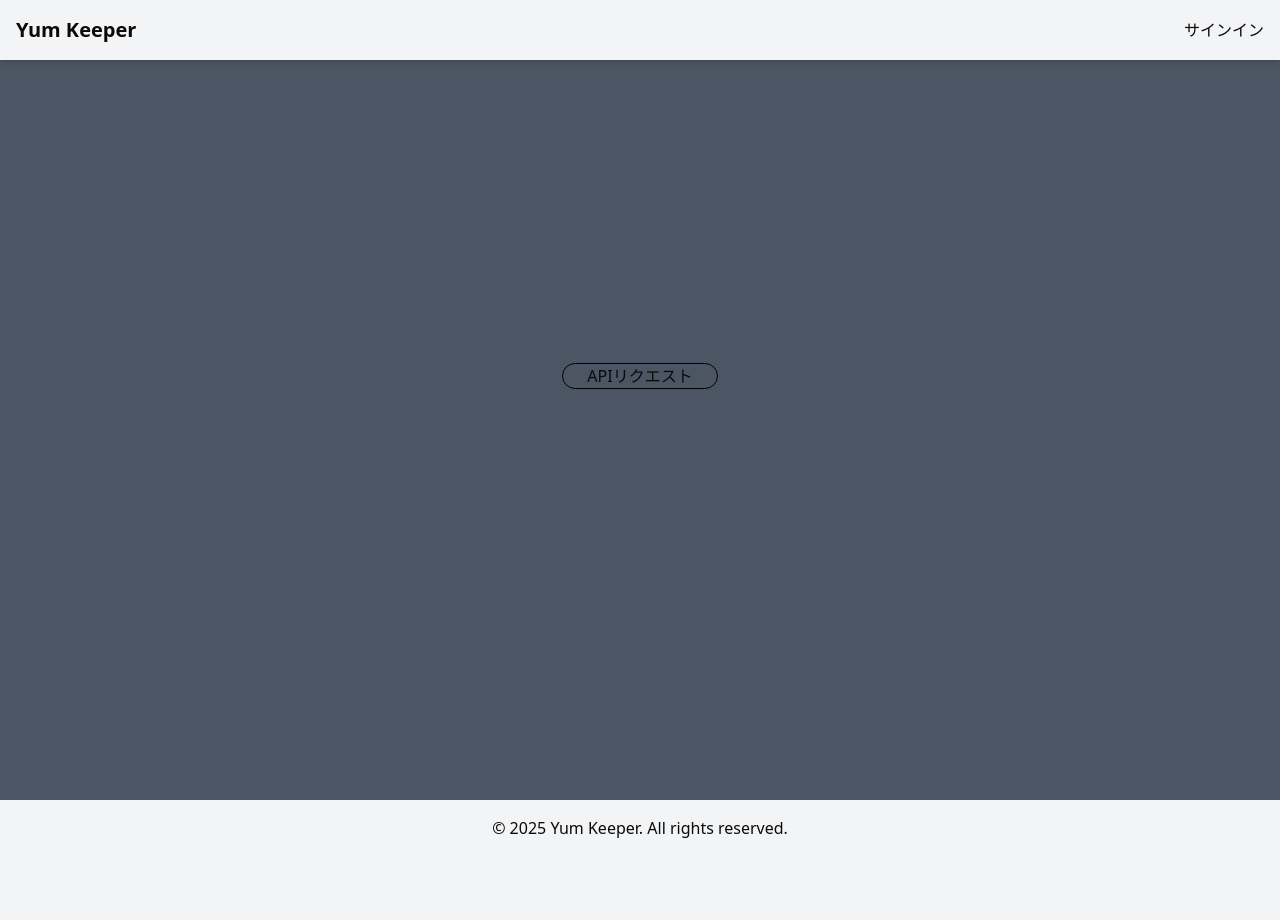
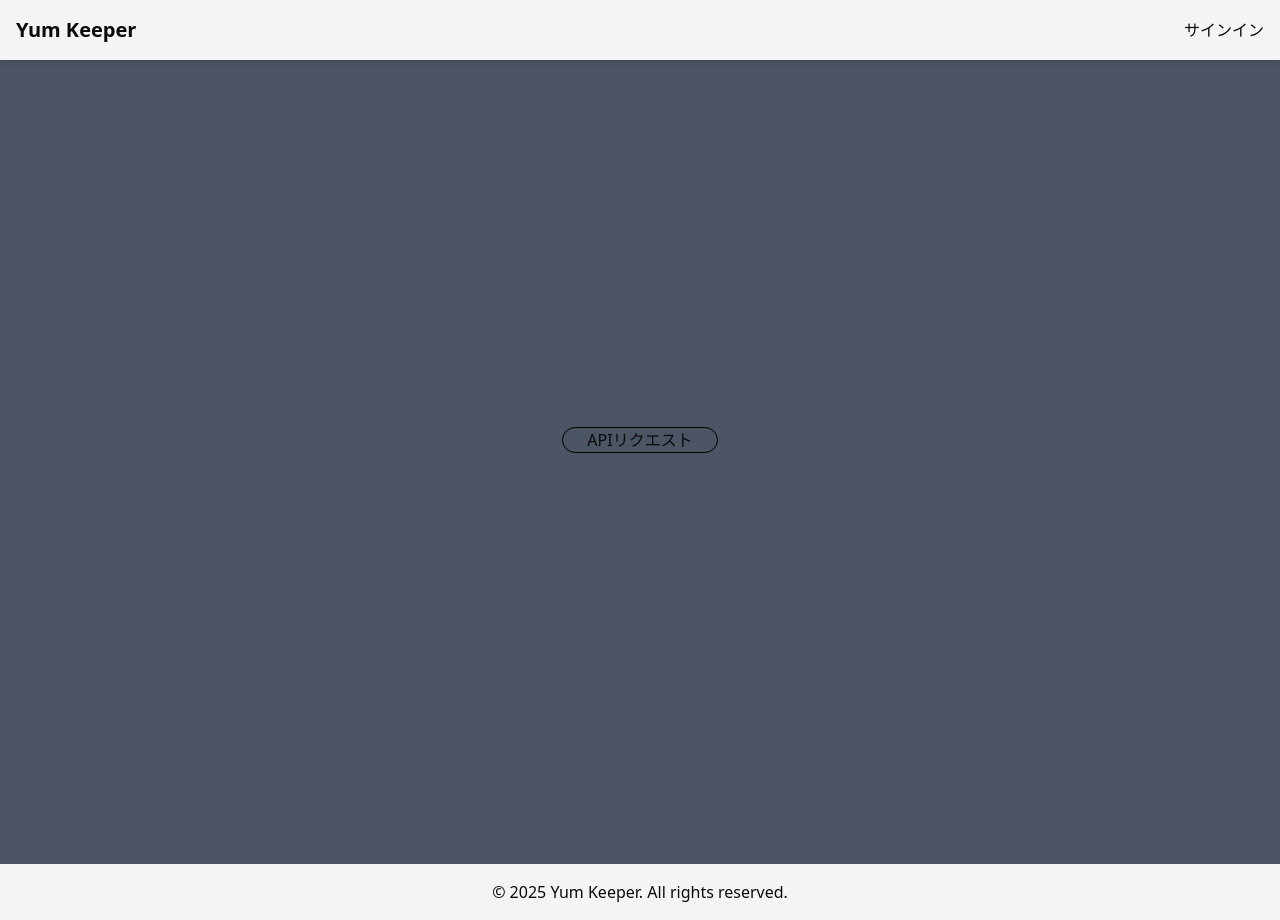
Before and after one commit to y4tk8/yumkeeper_frontend, a Next.js app: page / in a window 1280 px wide. Before the commit the page ends 856 px from the top, so only its background shows below. Built offline with nearby package versions, Linux system fonts and the light colour scheme.

Commit message:
fix: フラッシュ表示時に上に余白ができるようパディング追加 #86

```diff
--- a/src/components/layout/Container.tsx
+++ b/src/components/layout/Container.tsx
@@ -7,11 +7,11 @@
 const Container: React.FC<ContainerProps> = ({ children }) => {
   return (
     <div className="w-full min-h-screen bg-gray-600">
-      <div className="max-w-7xl mx-auto px-4 sm:px-6 lg:px-8">
+      <div className="max-w-7xl mx-auto px-4 sm:px-6 lg:px-8 pt-16">
         {children}
       </div>
     </div>
-  )
+  );
 }
 
 export default Container;
```
